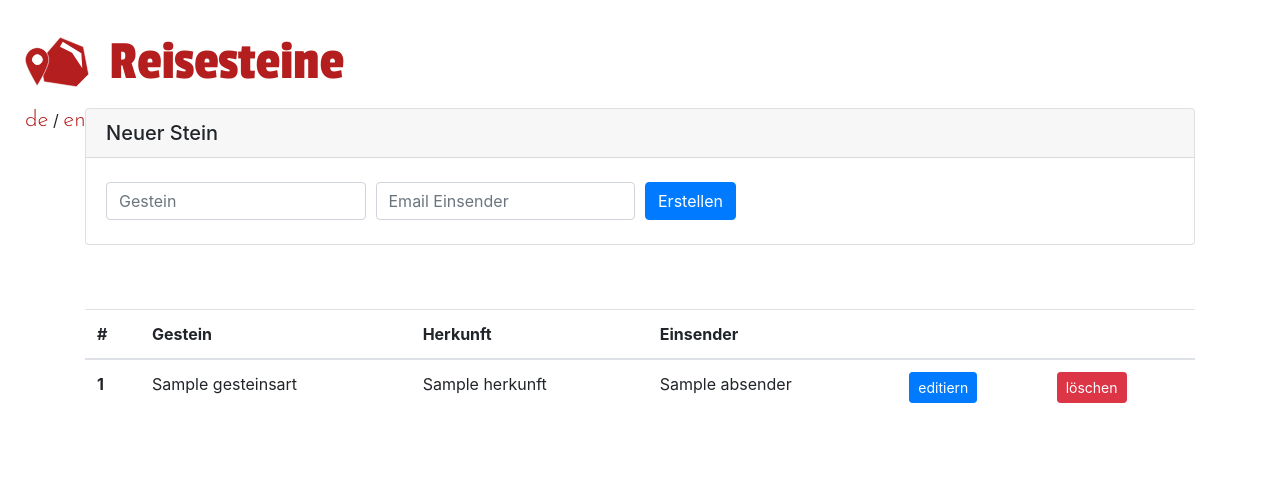
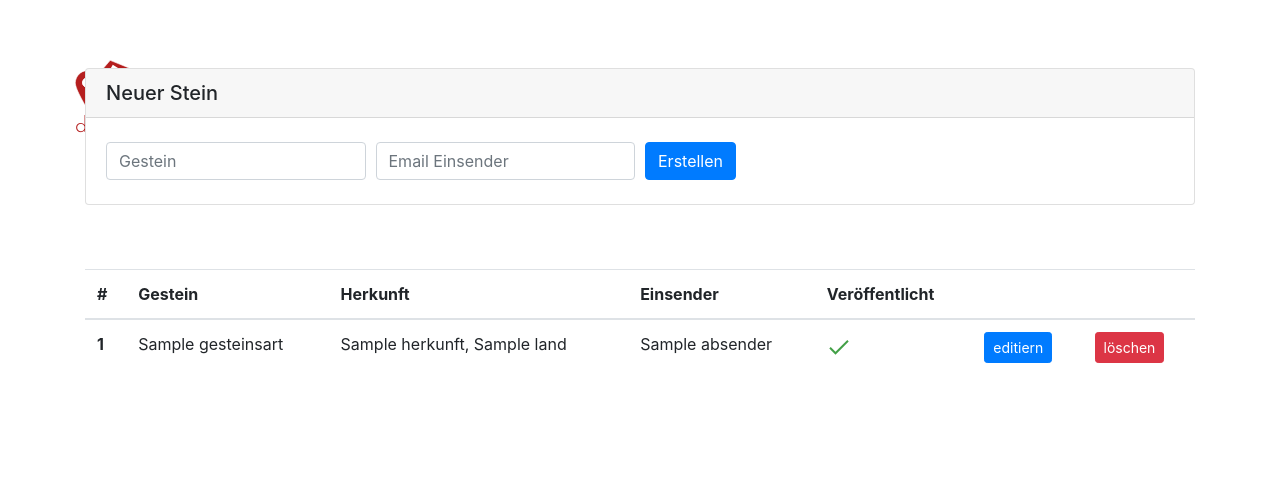
Before and after one commit to schmidni/reisesteine, a Python web app: template project/blueprints/reisesteine/templates/reisesteine/backend/listSteine.html in a window 1280 px wide. Shown: the top 486 px of the page. Run offline with Jinja, Linux system fonts and the light colour scheme; the template is opened without the code that fills it: most values are stand-ins (such as "Sample title", 1, 10 or a date in 2020).

Commit message:
feat: listSteine show published/unpublished

```diff
--- a/project/blueprints/reisesteine/forms.py
+++ b/project/blueprints/reisesteine/forms.py
@@ -92,7 +92,7 @@ class EditSteinForm(FlaskForm):
     user_id =           IntegerField(_l('Absender ID'), validators=[Optional()])
     gestein_id =        IntegerField(_l('Gestein ID'), validators=[Optional()])
 
-    vorname =           StringField(_l('Vorname*'), validators=[DataRequired()])
+    vorname =           StringField(_l('Vorname *'), validators=[DataRequired()])
     nachname =          StringField(_l('Nachname'))
     wohnort =           StringField(_l('Wohnort *'), validators=[DataRequired()])
     email =             EmailField(_l('Email *'), validators=[DataRequired(), Email()])
@@ -101,7 +101,7 @@ class EditSteinForm(FlaskForm):
     twitter =           StringField(_l('Twitter'))
     facebook =          StringField(_l('Facebook'))
 
-    gestein =           StringField(_l('Gestein*'), validators=[DataRequired()])
+    gestein =           StringField(_l('Gestein *'), validators=[DataRequired()])
 
     herkunft =          StringField(_l('Lokalität/Ort *'), validators=[dataRequiredOnPublish])
     land =              StringField(_l('Land *'), validators=[dataRequiredOnPublish])
--- a/project/blueprints/reisesteine/templates/reisesteine/backend/editStein.html
+++ b/project/blueprints/reisesteine/templates/reisesteine/backend/editStein.html
@@ -138,11 +138,11 @@
                                 </div>
                                 {% if form.stein_id.data %}
                                 <input type="submit" name="submit" formtarget="_blank" class="btn btn-primary mt-2 ml-3" value="{{_('Vorschau')}}" />
-                                <small id="gesteinHelp" class="form-text text-muted">{{_('Änderungen werden gespeichert für die Vorschau.')}}</small>
+                                <small id="gesteinHelp" class="form-text text-muted ml-3">{{_('Änderungen werden gespeichert für die Vorschau.')}}</small>
                                 {% else %}
-                                <input type="submit" name="submit" formtarget="_blank" class="btn btn-primary mt-2 ml-3" disabled value="{{_('Vorschau')}}" />
+                                <input type="submit" name="submit" formtarget="_blank" class="btn btn-secondary mt-2 ml-3" disabled value="{{_('Vorschau')}}" />
                                 <input type="submit" name="submit" class="btn btn-primary mt-2 ml-3" value="{{_('Erstellen')}}" />
-                                <small id="gesteinHelp" class="form-text text-muted">{{_('Stein muss zuerst erstellt werden.')}}</small>
+                                <small id="gesteinHelp" class="form-text text-muted ml-3">{{_('Stein muss zuerst erstellt werden.')}}</small>
                                 {% endif %}
                             </div>
                         </div>
--- a/project/blueprints/reisesteine/templates/reisesteine/backend/listSteine.html
+++ b/project/blueprints/reisesteine/templates/reisesteine/backend/listSteine.html
@@ -34,6 +34,7 @@
             <th scope="col">{{_('Gestein')}}</th>
             <th scope="col">{{_('Herkunft')}}</th>
             <th scope="col">{{_('Einsender')}}</th>
+            <th scrope="col">{{_('Veröffentlicht')}}</th>
             <th scrope="col"></th>
             <th scrope="col"></th>
         </tr>
@@ -44,8 +45,19 @@
         <tr>
             <th scope="row">{{stein.id}}</th>
             <td>{{stein.gesteinsart}}</td>
-            <td>{{stein.herkunft}}</td>
+            <td>{{stein.herkunft}}, {{stein.land}}</td>
             <td>{{stein.absender}}</td>
+            <td>
+                {% if stein.published %}
+                    <svg xmlns="http://www.w3.org/2000/svg" viewBox="0 0 48 48" height="24px">
+                        <polygon fill="#43A047" points="40.6,12.1 17,35.7 7.4,26.1 4.6,29 17,41.3 43.4,14.9"/>
+                    </svg>
+                {% else %}
+                    <svg xmlns="http://www.w3.org/2000/svg" viewBox="0 0 48 48" height="24px">
+                        <path fill="red" d="M38 12.83l-2.83-2.83-11.17 11.17-11.17-11.17-2.83 2.83 11.17 11.17-11.17 11.17 2.83 2.83 11.17-11.17 11.17 11.17 2.83-2.83-11.17-11.17z"/>
+                    </svg>
+                {% endif %}
+            </td>
             <td>
                 <a href="{{ url_for('reisesteine.editStein', id=stein.id) }}" class="btn btn-primary btn-sm">{{_('editiern')}}</a>
             </td>
@@ -57,5 +69,6 @@
 
         </tbody>
     </table>
+    <br/><br/><br/><br/>
 </div>
 {% endblock %}
--- a/project/blueprints/reisesteine/templates/reisesteine/mitmachen.html
+++ b/project/blueprints/reisesteine/templates/reisesteine/mitmachen.html
@@ -11,7 +11,7 @@
 
 {% block body %}
 
-<div class="container mt-3 pt-3">
+<div class="container mt-3 pt-3 rs-mitmachen">
     <form method="POST" enctype="multipart/form-data">
         {{ form.hidden_tag() }}
         <div class="row">
@@ -25,7 +25,7 @@
                 </p>
             </div>
         </div>
-        <div class="row mt-5">
+        <div class="row mt-3">
             <div class="col-md-6">
                 <h2>{{_('Personalien')}}</h2>
                 <small class="form-text text-muted mb-3">
--- a/project/blueprints/reisesteine/views.py
+++ b/project/blueprints/reisesteine/views.py
@@ -218,7 +218,7 @@ def danke():
 @reisesteine.route('/listSteine')
 @auth.login_required
 def listSteine():
-    steine = Stein.query.all()
+    steine = Stein.query.order_by(Stein.published).all()
     return render_template('reisesteine/backend/listSteine.html', steine=steine)
 
 @reisesteine.route('/deleteStein/<id>')
--- a/project/static/css/backend.css
+++ b/project/static/css/backend.css
@@ -1,6 +1,40 @@
+
+html {
+    font-size: 16px;
+}
 
 body.rs-backend {
-    padding-top: 60px;
+    padding-top: 20px;
+}
+
+body.rs-backend .rs-mitmachen {
+    font-size: 1.1rem;
+    font-family: 'Sen', sans-serif;
+    font-weight: 400;
+    color: rgb(24, 38, 50);
+}
+
+.rs-mitmachen h1,
+.rs-mitmachen h2,
+.rs-mitmachen h3,
+.rs-mitmachen h4,
+.rs-mitmachen h5 {
+    font-family: 'Passion One', cursive;
+    font-weight: 400;
+    text-transform: uppercase;
+}
+
+.rs-mitmachen h1 {
+    font-size: 3.5rem;
+}
+
+.rs-mitmachen h2 {
+    font-size: 3rem;
+}
+
+.rs-mitmachen h5 {
+    font-size: 1.5rem;
+    text-transform: none;
 }
 
 /************************** BACKEND FORM ******************************************/
@@ -12,8 +46,8 @@ body.rs-backend {
 /************************** NAVIGATION ******************************************/
 #rs-backend-navigation {
     position: absolute;
-    top: 20px;
-    left: 0;
+    top: 60px;
+    left: 50px;
     width: 150px;
     height: 150px;
     padding-left: 25px;
--- a/project/templates/layouts/base.html
+++ b/project/templates/layouts/base.html
@@ -18,7 +18,7 @@
     <body class="rs-backend">
         <div id="rs-backend-navigation">
             <a id="rs-backend-logo" href="{{ url_for('reisesteine.index') }}">
-                <img src="{{ url_for('static', filename='img/logo.svg') }}"/> {{_('Reisesteine')}}
+                <img src="{{ url_for('static', filename='img/logo.svg') }}"/>
             </a>
             <span id="rs-backend-lang">
                 <a id="rs-small-de" href="{{ url_for(request.endpoint, lang_code='de') }}">de</a> /
```
Also changed, not shown: app.db, project/translations/en/LC_MESSAGES/messages.po, 1 other file.
